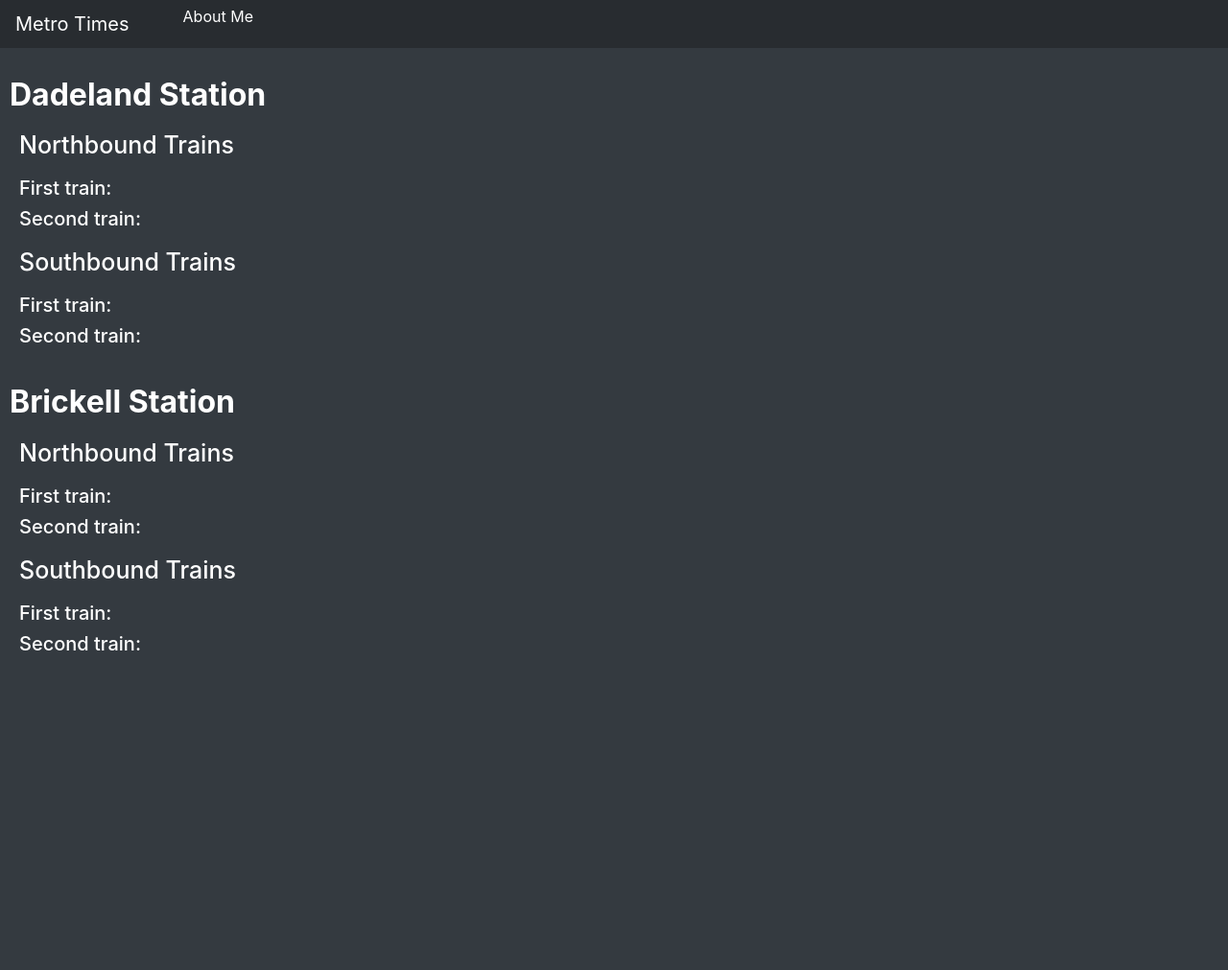
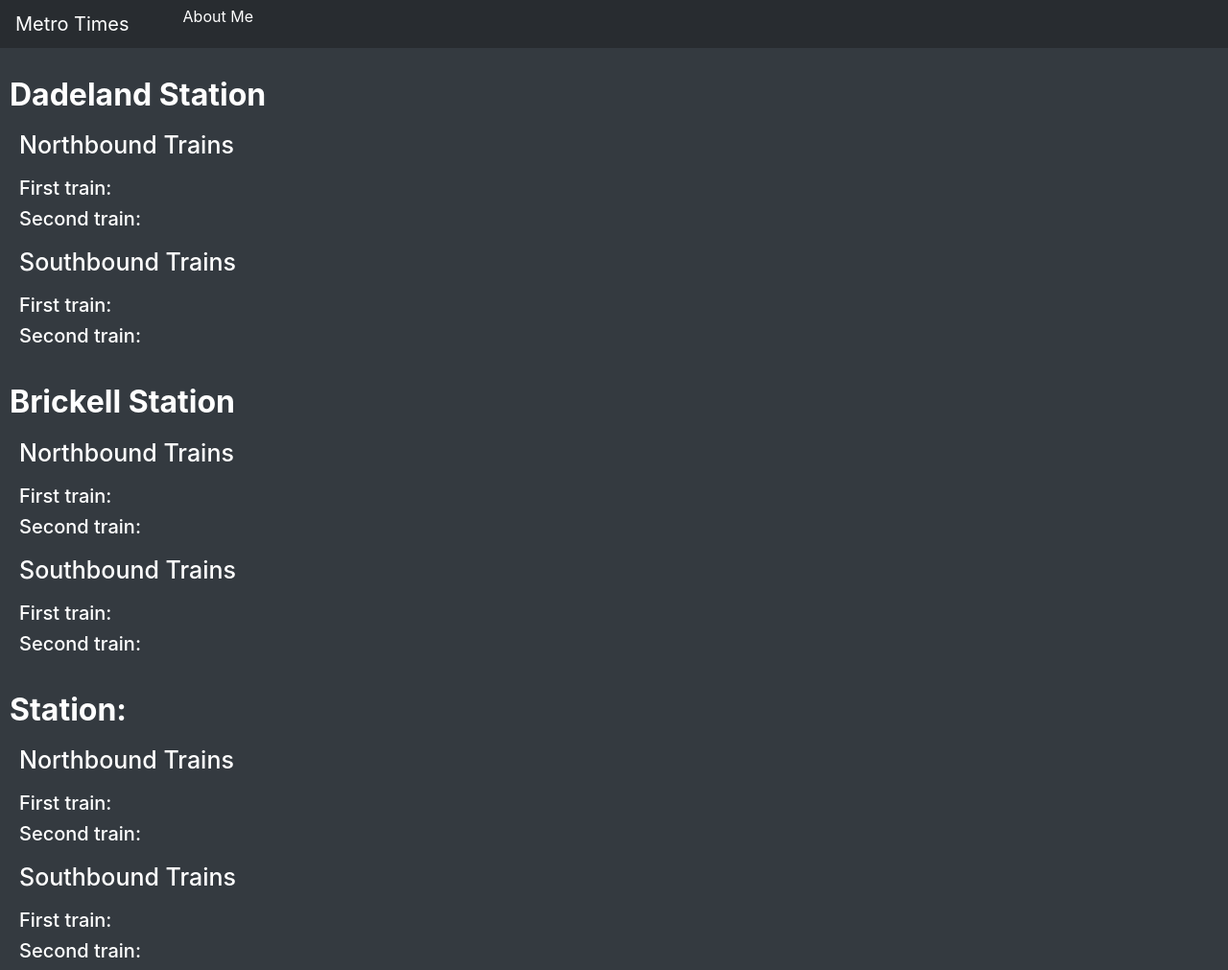
Before and after one commit to alegomez1/Metrorail-Times, a website: page index.html in a window 1280 px wide. Shown: the whole page at 96% size. Before the commit the page ends 800 px from the top, so only its background shows below. Drawn offline with nearby package versions, Linux system fonts and the light colour scheme; no server answers.

Commit message:
Beggining work on user selected station

```diff
--- a/index.html
+++ b/index.html
@@ -20,7 +20,6 @@
       <a class="navbar-brand" href="#">Metro Times</a>
       <ul class="navitems">
         <li class="navlist"><a href="#">About Me</a></li>
-
       </ul>
     </nav>
 
@@ -54,6 +53,21 @@
       <h5>First train:</h5>
       <h5>Second train:</h5>
     </div>
+
+    <!-- Test for user selected trains -->
+    <h3 class="station-title">Station:</h3>
+    <!-- Northbound Trains -->
+    <div class="container-fluid myCont">
+      <h4>Northbound Trains</h4>
+      <h5>First train:</h5>
+      <h5>Second train:</h5>
+    </div>
+    <!-- Southbound Trains -->
+    <div class="container-fluid myCont">
+      <h4>Southbound Trains</h4>
+      <h5>First train:</h5>
+      <h5>Second train:</h5>
+    </div>
   </body>
 
   <script type="text/javascript" src="/Javascript/index.js"></script>
```
